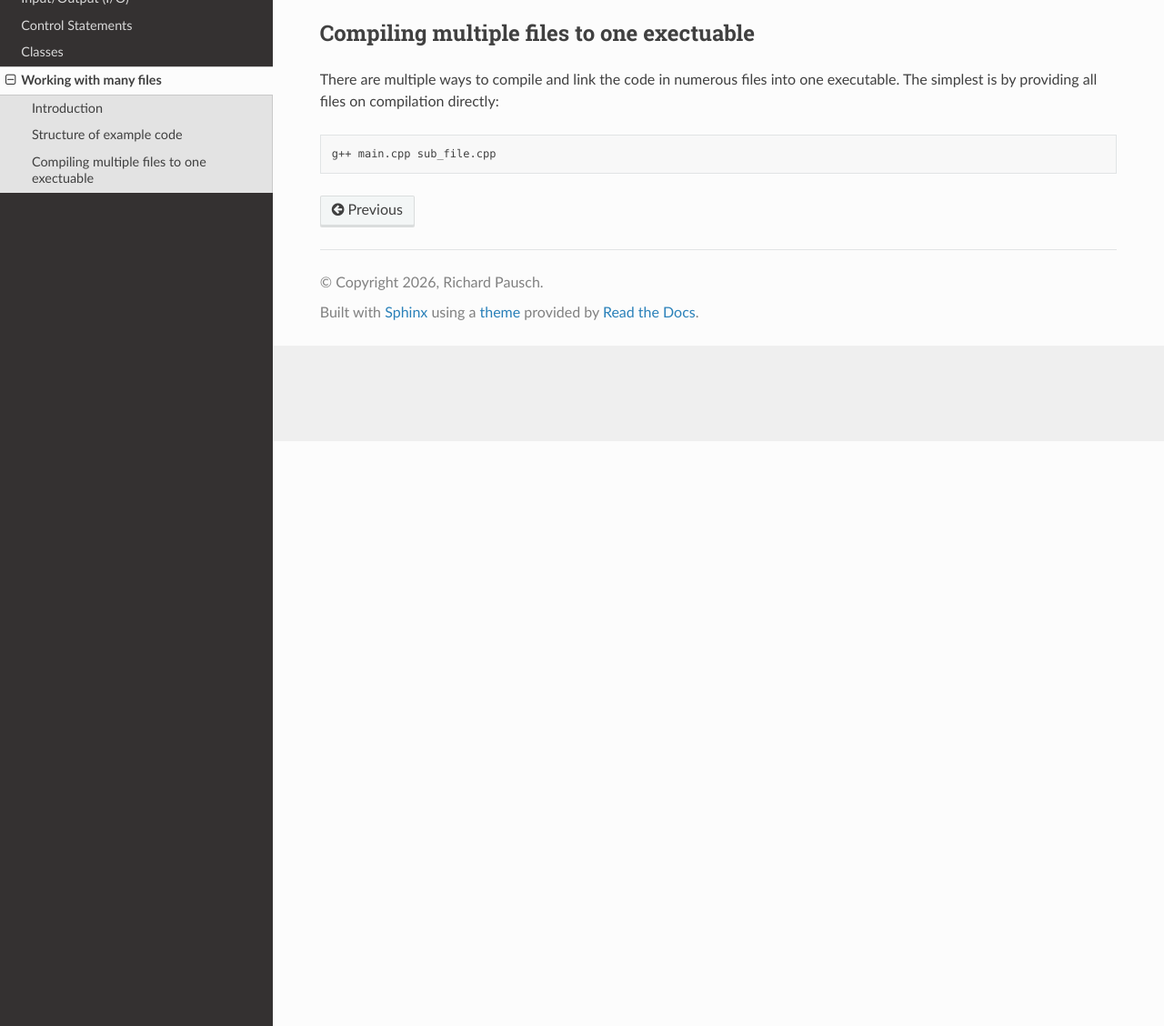
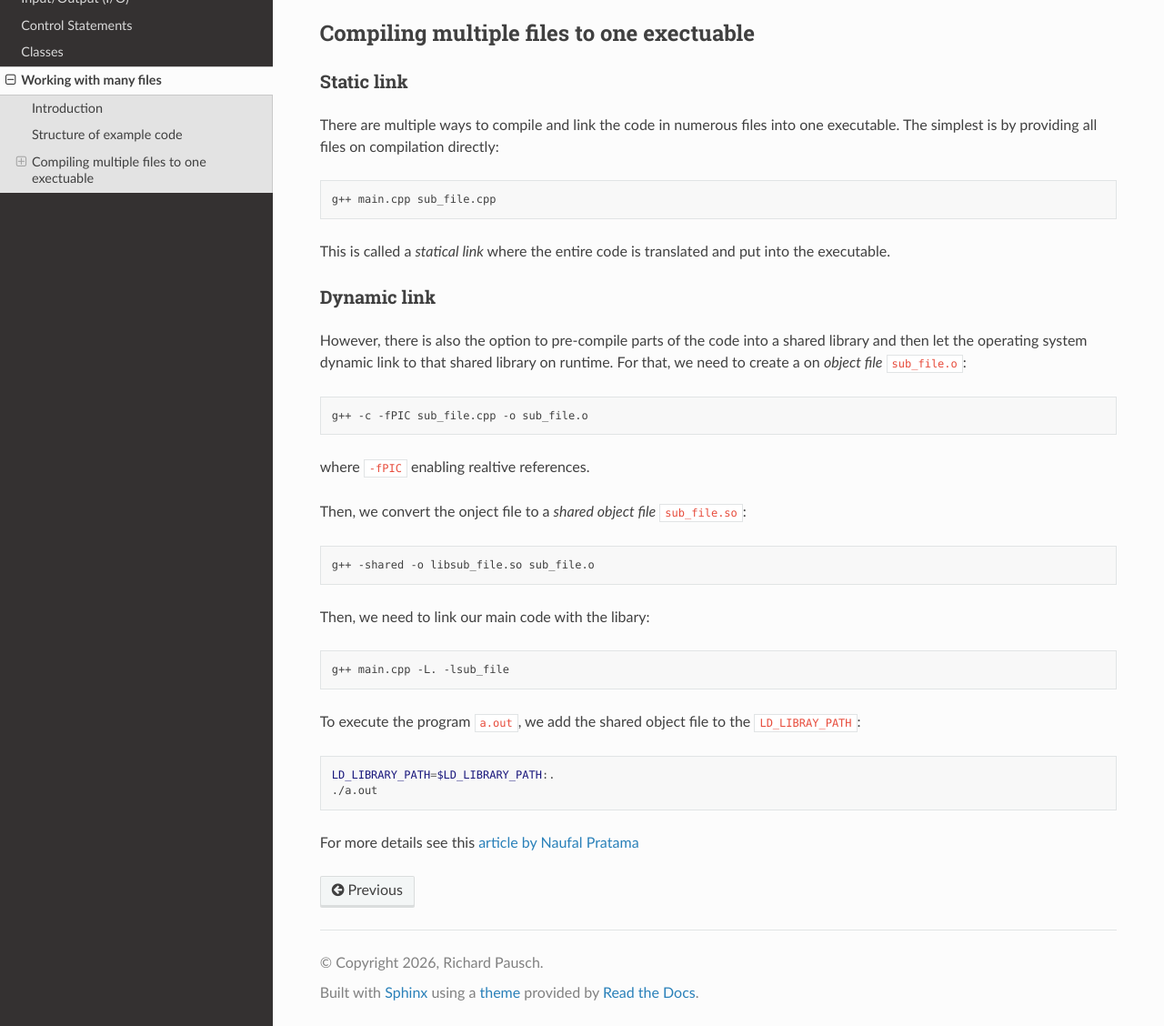
Before and after one commit to PrometheusPi/comp_phy_cpp, a Sphinx documentation site: the page built from docs/source/lessons/09_manyFiles.rst, in a window 1280 px wide and 1400 px high, scrolled down 643 px, cut to the strip 272-1400 px from the top of the window. Shown: the whole strip at 91% size. Built offline with Sphinx 7.4.7 and the Read the Docs theme 3.1.0, drawn with Linux system fonts in a browser that asks for light colours.

Commit message:
add dynamic link

```diff
--- a/docs/source/lessons/09_manyFiles.rst
+++ b/docs/source/lessons/09_manyFiles.rst
@@ -34,9 +34,51 @@ and a file with the interface implementation called ``sub_file.cpp``.
 
 Compiling multiple files to one exectuable
 ------------------------------------------
+
+Static link
+^^^^^^^^^^^
 There are multiple ways to compile and link the code in numerous files into one executable.
 The simplest is by providing all files on compilation directly:
 
 .. code-block:: bash
 
     g++ main.cpp sub_file.cpp
+
+
+This is called a *statical link* where the entire code is translated and put into the executable.
+
+Dynamic link
+^^^^^^^^^^^^
+However, there is also the option to pre-compile parts of the code into a shared library and then let the operating system dynamic link to that shared library on runtime.
+For that, we need to create a on *object file* ``sub_file.o``:
+
+.. code-block:: bash
+
+    g++ -c -fPIC sub_file.cpp -o sub_file.o
+
+
+where ``-fPIC`` enabling realtive references.
+
+Then, we convert the onject file to a *shared object file* ``sub_file.so``:
+
+.. code-block:: bash
+
+    g++ -shared -o libsub_file.so sub_file.o
+
+
+Then, we need to link our main code with the libary:
+
+.. code-block:: bash
+
+    g++ main.cpp -L. -lsub_file
+
+
+To execute the program ``a.out``, we add the shared object file to the ``LD_LIBRAY_PATH``:
+
+.. code-block:: bash
+
+    LD_LIBRARY_PATH=$LD_LIBRARY_PATH:.
+    ./a.out
+
+
+For more details see this `article by Naufal Pratama <https://mprtmma.medium.com/c-shared-library-dynamic-linking-eps-1-bacf2c95d54f>`__
```
